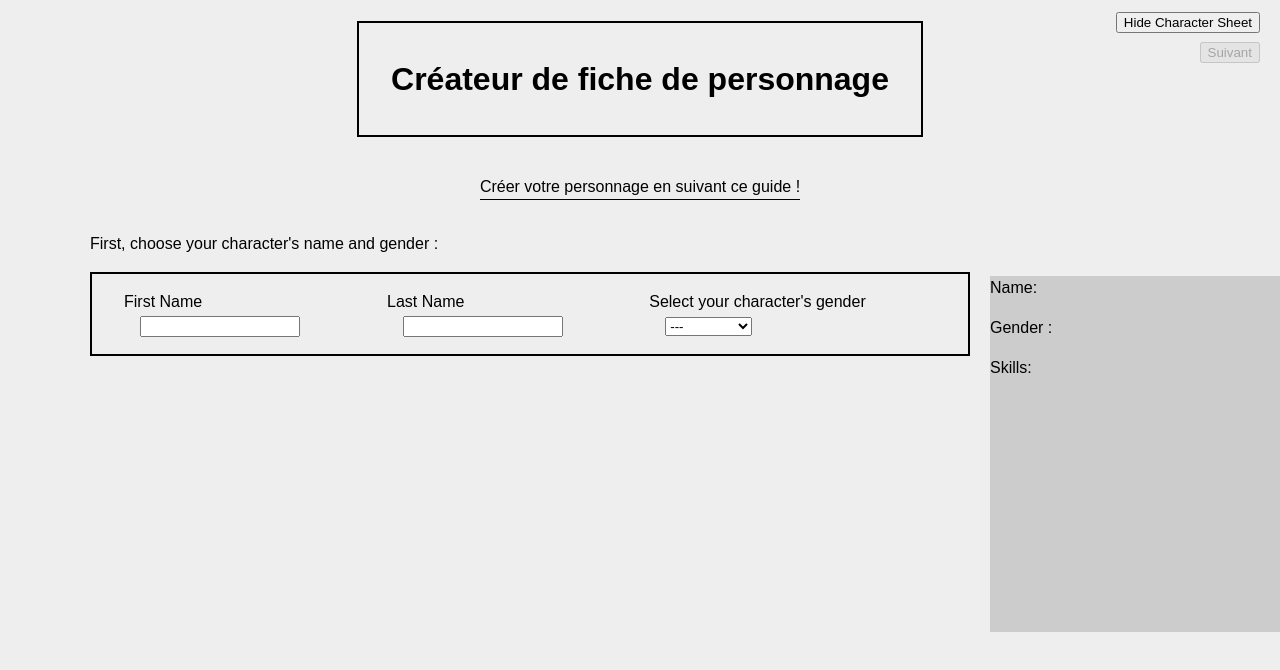
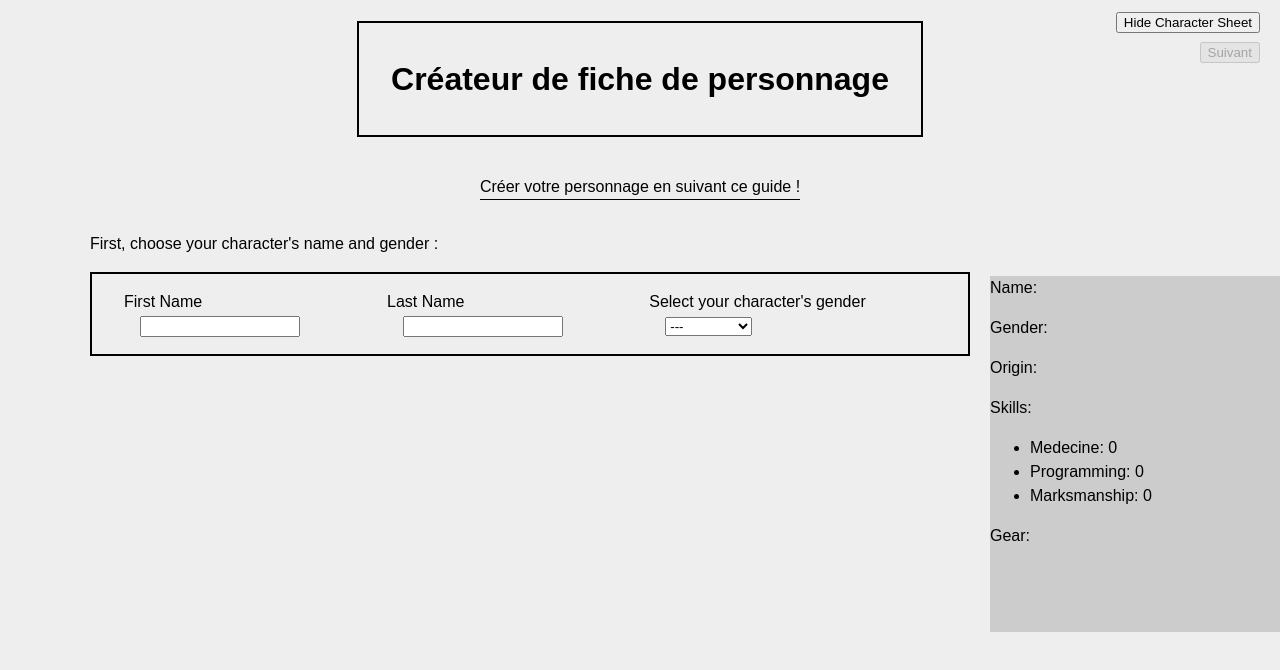
Before and after one commit to ManuelFolliot/CharacterSheetReact, a React (Create React App) app: page / in a window 1280 px wide. Both pictures are taken after a click on the button "Show Character Sheet". Shown: the top 670 px of the page. Built offline with nearby package versions, Linux system fonts and the light colour scheme.

Commit message:
Added Child Component GearSelection

```diff
--- a/src/Components/App.js
+++ b/src/Components/App.js
@@ -4,6 +4,7 @@ import Header from './Header';
 import CharacterName from './CharacterName';
 import OriginSelection from './OriginSelection';
 import SkillDistribution from './SkillDistribution';
+import GearSelection from './GearSelection';
 import CharacterSheet from './CharacterSheet';
 
 function App() {
@@ -69,6 +70,25 @@ function App() {
     console.log("Updating skills");
   }, [baseSkills]);
 
+  const handleBaseSkillsChange = (updatedSkills) => {
+    setBaseSkills(updatedSkills);
+  };
+
+    /********************************************
+   * *************************************
+   * GESTION DE L'EQUIPEMENT
+   * *************************************
+   ********************************************/
+
+    const [selectedGear, setSelectedGear] = useState([]);
+
+    const handleGearChange = (selectedGear) => {
+      setSelectedGear(selectedGear);
+    };
+
+    useEffect(() => {
+      console.log("Selected objects :", selectedGear);
+    }, [selectedGear])
 
     /********************************************
    * *************************************
@@ -96,6 +116,12 @@ function App() {
       if (currentStep === 0 && isCharacterInfoChecked){
         setCurrentStep(currentStep => currentStep + 1);
       }
+      if (currentStep === 1 && isOriginSelected){
+        setCurrentStep(currentStep => currentStep + 1)
+      }
+      if (currentStep === 2 && isSkillPointDisributed){
+        setCurrentStep(currentStep => currentStep + 1)
+      }
       console.log(currentStep)
     };
 
@@ -121,7 +147,39 @@ function App() {
      * Validation de la sélection d'origine du personnage
      **/
 
+    const [isOriginSelected, setIsOriginSelected] = useState(false);
 
+    useEffect(() => {
+      setIsOriginSelected(
+        originSelected !== ''
+      );
+    }, [originSelected]);
+
+    useEffect(() => {
+      setIsOriginSelected(originSelected !== '');
+    }, [originSelected]);
+
+    /**
+     * Validation de l'attribution des points de compétence
+     **/
+
+    const [isSkillPointDisributed, setIsSkillPointDistributed] = useState(false);
+
+    const [skillPointsPool, setSkillPointsPool] = useState(10);
+
+    function handleSkillPointsChange(updateSkillPointsPool){
+      setSkillPointsPool(updateSkillPointsPool);
+    }
+
+    useEffect(() => {
+      setIsSkillPointDistributed(
+        skillPointsPool === 0
+      );
+    }, [skillPointsPool])
+
+    /**
+     *
+     */
 
     /*************************************
      * *************************************
@@ -161,8 +219,16 @@ function App() {
      * Attribution des points de compétences
      **/
     baseSkills === {} ? null : (
-      <SkillDistribution baseSkills={baseSkills}/>
-    )
+      <SkillDistribution
+      baseSkills={baseSkills}
+      originSelected={originSelected}
+      skillPointsPool={skillPointsPool}
+      onSkillPointsChange={handleSkillPointsChange}/>
+    ),
+    /**
+     * Sélection de l'équipement
+     **/
+    currentStep > 1 && <GearSelection onGearSelect={handleGearChange}/>
   ];
 
   return (
@@ -179,11 +245,19 @@ function App() {
         disabled={!characterInfo.firstname || !characterInfo.lastname || !characterInfo.gender}>
           Suivant</button>}
       </div>
+
       <div id='container'>
         <Header />
         <div id='sidebarSheet'>
           <div style={characterSheetBackground}>
-            {showCharacterSheet && <CharacterSheet characterInfo={characterInfo} />}
+            {showCharacterSheet && <CharacterSheet
+            characterInfo={characterInfo}
+            originSelected={originSelected}
+            baseSkills={baseSkills}
+            skillPointsPool={skillPointsPool}
+            onSkillPointsChange={handleSkillPointsChange}
+            onBaseSkillsChange={handleBaseSkillsChange}
+            selectedGear={selectedGear}/>}
           </div>
         </div>
         <div id="characterNameContainer" style={containerStyle}>
--- a/src/Components/CharacterSheet.js
+++ b/src/Components/CharacterSheet.js
@@ -1,12 +1,16 @@
-function CharacterSheet(props) {
-
-    const {firstname, lastname, gender} = props.characterInfo || {}
-
+function CharacterSheet({characterInfo, originSelected, baseSkills, selectedGear}) {
     return(
         <div class="characterSheet">
-            <p>Name: {firstname} {lastname}</p>
-            <p>Gender : {gender}</p>
+            <p>Name: {characterInfo.firstname} {characterInfo.lastname}</p>
+            <p>Gender: {characterInfo.gender}</p>
+            <p>Origin: {originSelected}</p>
             <p>Skills:</p>
+            <ul>
+                <li>Medecine: {baseSkills.Medecine}</li>
+                <li>Programming: {baseSkills.Programming}</li>
+                <li>Marksmanship: {baseSkills.Marksmanship}</li>
+            </ul>
+            <p>Gear: {selectedGear.item}</p>
         </div>
     )
 }
--- /dev/null
+++ b/src/Components/GearSelection.js
@@ -0,0 +1,43 @@
+import React, {useState, useEffect}  from "react";
+
+function GearSelection ({onGearSelect}) {
+
+    const items = ["9mm Pistol", "MedPack", "BioLaptop", "Analgesics"];
+
+    const [selectedItem, setSelectedItem] = useState([]);
+
+    const handleItemSelected = (item) => {
+        if(selectedItem.includes(item)) {
+            setSelectedItem(selectedItem.filter((selectedItem) => selectedItem !== item));
+        }else{
+            setSelectedItem([...selectedItem, item]);
+        }
+    };
+
+    useEffect(() => {
+        onGearSelect(selectedItem);
+    }, [selectedItem, onGearSelect]);
+
+    return(
+        <div>
+            <h2>Choose two pieces of equipment :</h2>
+            <ul>
+                {items.map((item) => (
+                    <li key={item}>
+                        <label>
+                            <input
+                                type="checkbox"
+                                checked={selectedItem.includes(item)}
+                                onChange={()=>handleItemSelected(item)}
+                                disabled={selectedItem.length === 2 && !selectedItem.includes(item)}
+                            />
+                            {item}
+                        </label>
+                    </li>
+                ))}
+            </ul>
+        </div>
+    )
+};
+
+export default GearSelection
--- a/src/Components/SkillDistribution.js
+++ b/src/Components/SkillDistribution.js
@@ -1,24 +1,21 @@
 import { useState, useEffect } from 'react';
 import '../styles/SkillDistribution.css';
 
-function SkillDistribution({baseSkills, originSelected}) {
+function SkillDistribution({ baseSkills, originSelected, skillPointsPool, onSkillPointsChange }) {
 
   const [skills, setSkills] = useState([
-        {label: 'Medecine', value: baseSkills.Medecine},
-        {label: 'Programming', value: baseSkills.Programming},
-        {label: 'Marksmanship', value: baseSkills.Marksmanship},
+    { label: 'Medecine', value: baseSkills.Medecine },
+    { label: 'Programming', value: baseSkills.Programming },
+    { label: 'Marksmanship', value: baseSkills.Marksmanship },
   ]);
-
-    const [skillPointsPool, setSkillPointsPool] = useState(10);
 
   useEffect(() => {
     const updatedSkills = [
-            {label: 'Medecine', value: baseSkills.Medecine},
-            {label: 'Programming', value: baseSkills.Programming},
-            {label: 'Marksmanship', value: baseSkills.Marksmanship}
+      { label: 'Medecine', value: baseSkills.Medecine },
+      { label: 'Programming', value: baseSkills.Programming },
+      { label: 'Marksmanship', value: baseSkills.Marksmanship },
     ];
     setSkills(updatedSkills);
-        setSkillPointsPool(10);
   }, [baseSkills, originSelected]);
 
   function addSkillPoint(index) {
@@ -26,7 +23,7 @@ function SkillDistribution({baseSkills, originSelected}) {
       const updatedSkills = [...skills];
       updatedSkills[index].value++;
       setSkills(updatedSkills);
-            setSkillPointsPool(skillPointsPool - 1)
+      onSkillPointsChange(skillPointsPool - 1);
     }
   }
 
@@ -35,7 +32,7 @@ function SkillDistribution({baseSkills, originSelected}) {
       const updatedSkills = [...skills];
       updatedSkills[index].value--;
       setSkills(updatedSkills);
-            setSkillPointsPool(skillPointsPool + 1)
+      onSkillPointsChange(skillPointsPool + 1);
     }
   }
 
@@ -52,12 +49,12 @@ function SkillDistribution({baseSkills, originSelected}) {
   return (
     <div>
       <p>Here are your skills. Assign your skill points and then click to confirm.</p>
-            <div>Skill points left : <strong>{skillPointsPool}</strong></div>
+      <div>Skill points left: <strong>{skillPointsPool}</strong></div>
       <div>
         {skillPointDistribution}
       </div>
     </div>
-    )
+  );
 }
 
-export default SkillDistribution
+export default SkillDistribution;
```
Lines whose indentation alone changed are shown as unchanged.
